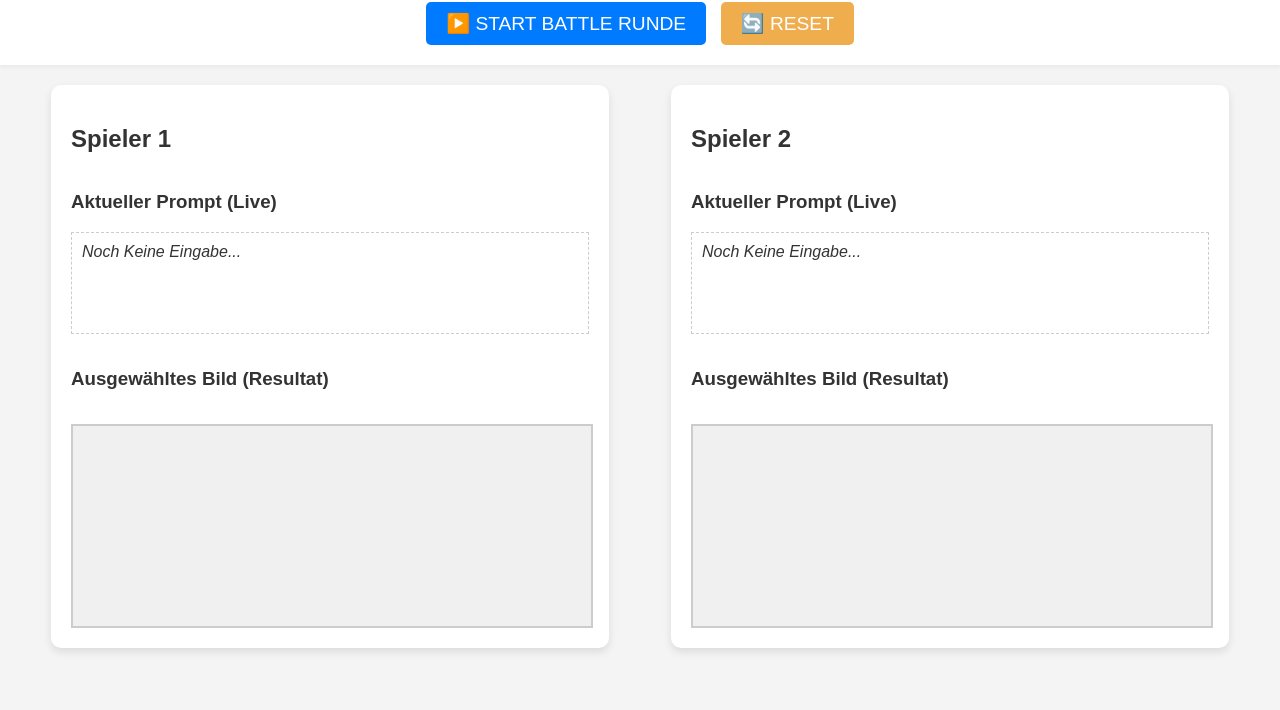
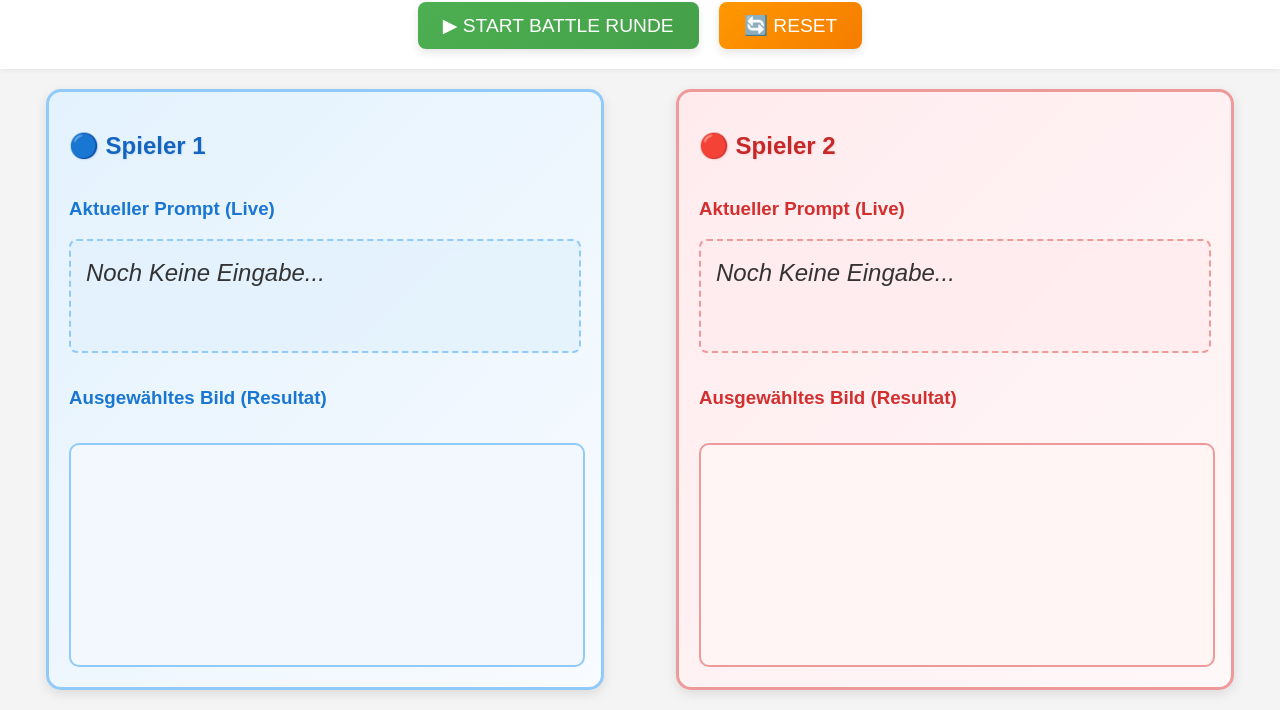
Before and after one commit to patrickschaerer/Promptbattle, a plain HTML site: page index.html in a window 1280 px wide. Shown: the part 142-852 px from the top of the page. Before the commit the page ends 810 px from the top, so only its background shows below. Drawn offline with nearby package versions, Linux system fonts and the light colour scheme; no server answers.

Commit message:
Update index.html

```diff
--- a/index.html
+++ b/index.html
@@ -35,18 +35,51 @@
             box-sizing: border-box;
             position: relative;
             z-index: 5;
+            gap: 20px;
         }
 
         .player-card {
             background: white;
             padding: 20px;
-            border-radius: 10px;
-            box-shadow: 0 4px 8px rgba(0, 0, 0, 0.1);
+            border-radius: 15px;
+            box-shadow: 0 4px 12px rgba(0, 0, 0, 0.1);
             width: 45%;
             margin: 0 10px;
             box-sizing: border-box;
             display: flex;
             flex-direction: column;
+            border: 3px solid transparent;
+            transition: all 0.3s ease;
+        }
+
+        /* Spieler 1 - Pastellblau */
+        .player-card.player1 {
+            background: linear-gradient(135deg, #e3f2fd 0%, #f8fbff 100%);
+            border-color: #90caf9;
+        }
+
+        .player-card.player1 h2 {
+            color: #1565c0;
+            text-shadow: 1px 1px 2px rgba(21, 101, 192, 0.1);
+        }
+
+        .player-card.player1 h3 {
+            color: #1976d2;
+        }
+
+        /* Spieler 2 - Pastellrot */
+        .player-card.player2 {
+            background: linear-gradient(135deg, #ffebee 0%, #fff8f8 100%);
+            border-color: #ef9a9a;
+        }
+
+        .player-card.player2 h2 {
+            color: #c62828;
+            text-shadow: 1px 1px 2px rgba(198, 40, 40, 0.1);
+        }
+
+        .player-card.player2 h3 {
+            color: #d32f2f;
         }
 
         /* Styles für die finale Bildansicht (FINISHED Status) */
@@ -69,6 +102,30 @@
             align-items: center;
             overflow: hidden;
             cursor: pointer;
+            position: relative;
+        }
+
+        /* Farbige Rahmen in der Vollbildansicht */
+        .result-view .player-result.player1::before {
+            content: '';
+            position: absolute;
+            top: 0;
+            left: 0;
+            right: 50%;
+            height: 8px;
+            background: #2196f3;
+            z-index: 10;
+        }
+
+        .result-view .player-result.player2::before {
+            content: '';
+            position: absolute;
+            top: 0;
+            right: 0;
+            left: 50%;
+            height: 8px;
+            background: #f44336;
+            z-index: 10;
         }
 
         /* Bildgröße für fensterfüllende Darstellung (in .result-view) */
@@ -95,76 +152,138 @@
         }
 
         /* Timer und Status Styles */
-        #timer { font-size: 3em; color: #d9534f; margin-bottom: 10px; }
-        #status { font-size: 1.5em; margin-bottom: 15px; }
+        #timer {
+            font-size: 3em;
+            color: #d9534f;
+            margin-bottom: 10px;
+            text-shadow: 2px 2px 4px rgba(0,0,0,0.1);
+        }
+
+        #status {
+            font-size: 1.5em;
+            margin-bottom: 15px;
+            color: #444;
+        }
 
         /* Button Styles */
         button {
-            padding: 10px 20px;
+            padding: 12px 25px;
             font-size: 1.2em;
             cursor: pointer;
-            background-color: #007bff;
+            background: linear-gradient(135deg, #4caf50, #45a049);
             color: white;
             border: none;
-            border-radius: 5px;
-            margin: 0 5px;
-            transition: background-color 0.3s;
+            border-radius: 8px;
+            margin: 0 8px;
+            transition: all 0.3s ease;
+            box-shadow: 0 4px 8px rgba(0,0,0,0.1);
+        }
+
+        button:hover {
+            transform: translateY(-2px);
+            box-shadow: 0 6px 12px rgba(0,0,0,0.15);
+        }
+
+        #resetButton {
+            background: linear-gradient(135deg, #ff9800, #f57c00);
         }
 
         /* Standard-Prompt Box */
         .prompt-box {
             min-height: 80px;
-            border: 1px dashed #ccc;
-            padding: 10px;
+            border: 2px dashed #ccc;
+            padding: 15px;
             margin-bottom: 15px;
             font-style: italic;
             flex-grow: 1;
+            border-radius: 8px;
+            background: rgba(255, 255, 255, 0.7);
+            backdrop-filter: blur(5px);
+            font-size: 1.5em;
+            line-height: 1.4;
+        }
+
+        .player1 .prompt-box {
+            border-color: #90caf9;
+            background: rgba(227, 242, 253, 0.8);
+        }
+
+        .player2 .prompt-box {
+            border-color: #ef9a9a;
+            background: rgba(255, 235, 238, 0.8);
         }
 
         /* Ergebnisbild-Container im Standard-Layout (Thumbnail-Größe) */
         .result-image {
             width: 100%;
-            height: 200px;
-            background-color: #f0f0f0;
+            height: 220px;
+            background-color: #f9f9f9;
             display: flex;
             justify-content: center;
             align-items: center;
-            border: 2px solid #ccc;
+            border: 2px solid #e0e0e0;
             overflow: hidden;
             position: relative;
             margin-top: 15px;
             background-size: cover;
             background-position: center;
             background-repeat: no-repeat;
+            border-radius: 10px;
+            transition: all 0.3s ease;
+        }
+
+        .player1 .result-image {
+            border-color: #90caf9;
+            background-color: #f3f8ff;
+        }
+
+        .player2 .result-image {
+            border-color: #ef9a9a;
+            background-color: #fff5f5;
+        }
+
+        /* Responsive Design */
+        @media (max-width: 768px) {
+            #gameContainer {
+                flex-direction: column;
+                padding: 10px;
+            }
+
+            .player-card {
+                width: 100%;
+                margin: 0 0 20px 0;
+            }
+
+            #timer {
+                font-size: 2em;
+            }
         }
     </style>
 </head>
 <body>
     <div id="header">
-        <h1>📸 KI Promptbattle Live</h1>
+        <h1>🎮 KI Promptbattle Live 📸</h1>
         <div id="status">Warten auf Spielstart...</div>
         <div id="timer"></div>
-        <button id="startButton" onclick="startGame()">▶️ START BATTLE RUNDE</button>
-        <button id="resetButton" onclick="resetGame()" style="background-color: #f0ad4e;">🔄 RESET</button>
+        <button id="startButton" onclick="startGame()">▶ START BATTLE RUNDE</button>
+        <button id="resetButton" onclick="resetGame()">🔄 RESET</button>
     </div>
 
     <div id="gameContainer">
-        <div id="player1Card" class="player-card player-result">
-            <h2>Spieler 1</h2>
+        <div id="player1Card" class="player-card player-result player1">
+            <h2>🔵 Spieler 1</h2>
             <h3>Aktueller Prompt (Live)</h3>
             <div id="prompt1" class="prompt-box">Noch Keine Eingabe...</div>
-
             <h3 class="result-label">Ausgewähltes Bild (Resultat)</h3>
             <div id="result1Image" class="result-image">
                 <div id="result1Text" class="result-text">Spieler 1 Ergebnis</div>
             </div>
         </div>
 
-        <div id="player2Card" class="player-card player-result">
-            <h2>Spieler 2</h2>
+        <div id="player2Card" class="player-card player-result player2">
+            <h2>🔴 Spieler 2</h2>
             <h3>Aktueller Prompt (Live)</h3>
             <div id="prompt2" class="prompt-box">Noch Keine Eingabe...</div>
-
             <h3 class="result-label">Ausgewähltes Bild (Resultat)</h3>
             <div id="result2Image" class="result-image">
                 <div id="result2Text" class="result-text">Spieler 2 Ergebnis</div>
@@ -217,41 +336,30 @@
         function loadSocketScriptAndConnect(socketUrl) {
             return new Promise((resolve, reject) => {
                 const script = document.createElement('script');
-                // Lade Skript dynamisch von der ermittelten URL (inkl. Port)
                 script.src = `${socketUrl}/socket.io/socket.io.js`;
-
                 script.onload = () => {
                     resolve(io(socketUrl));
                 };
                 script.onerror = () => {
                     reject(new Error(`Fehler beim Laden von Socket.IO von ${script.src}`));
                 };
-
                 document.head.appendChild(script);
             });
         }
 
-
         // Hauptinitialisierungsfunktion
         async function initializeApp() {
-            // NEUE KORREKTUR: Erzwinge Port 3000, da window.location.origin diesen nicht liefert
             const host = window.location.hostname;
             const protocol = window.location.protocol;
+            const socketUrl = `${protocol}//${host}:3000`;
 
-            // Definiere die Socket-URL mit dem bekannten Server-Port 3000
-            const socketUrl = `${protocol}//${host}:3000`;
             statusDiv.textContent = `Versuche Verbindung zu ${socketUrl}...`;
 
             try {
-                // Lade Socket.IO Skript und verbinde
                 socket = await loadSocketScriptAndConnect(socketUrl);
                 statusDiv.textContent = 'Verbunden. Warten auf Spielstart...';
-
-                // Füge Socket.IO Events hinzu
                 socket.on('stateUpdate', handleStateUpdate);
-
                 console.log(`Publikum verbunden mit Socket.IO.`);
-
             } catch (socketError) {
                 console.error("SCHWERER FEHLER: Socket.IO konnte nicht geladen oder verbunden werden.", socketError);
                 statusDiv.textContent = "SCHWERER FEHLER: Verbindung fehlgeschlagen. Siehe Konsole.";
@@ -266,7 +374,6 @@
             prompt1Div.textContent = state.prompt1 || 'Noch Keine Eingabe...';
             prompt2Div.textContent = state.prompt2 || 'Noch Keine Eingabe...';
 
-            // Logik für READY und aktive Phasen
             if (state.status === 'READY') {
                 startButton.disabled = false;
                 resetButton.disabled = true;
@@ -284,7 +391,6 @@
                 allImages.images2 = state.images2;
             }
 
-            // Thumbnail-Anzeige (standardmäßig cover)
             if ((state.selected1 !== null || state.selected2 !== null) && state.status !== 'FINISHED') {
                 if (state.selected1 !== null && allImages.images1.length > state.selected1) {
                     result1ImageDiv.style.backgroundImage = `url(${allImages.images1[state.selected1]})`;
@@ -313,7 +419,6 @@
             }
         }
 
-        // Starte die Initialisierung
         initializeApp();
     </script>
 </body>
```
